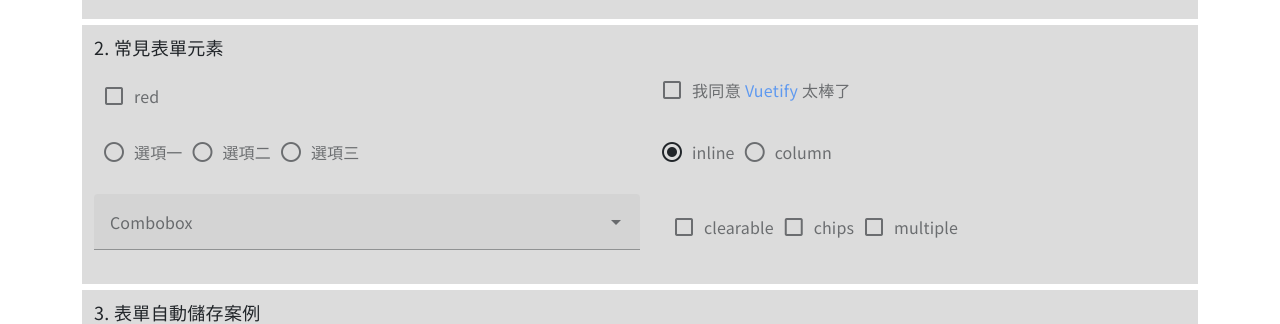
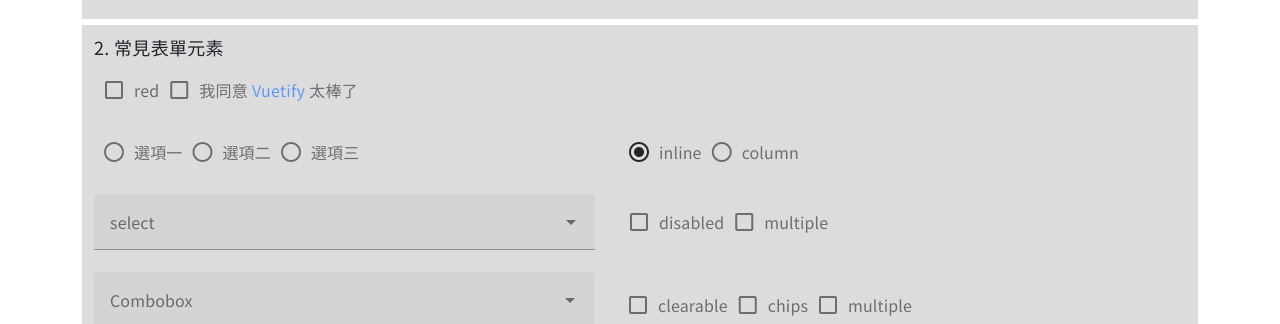
Before and after one commit to MizuYang/vuetify, a Vue app: page /#/demo4 in a window 1280 px wide. Shown: the part 359-683 px from the top of the page. Built offline with nearby package versions, Linux system fonts and the light colour scheme.

Commit message:
新增 常見表單元素: select

```diff
--- a/src/components/demo4/D2.vue
+++ b/src/components/demo4/D2.vue
@@ -1,7 +1,8 @@
 <template>
   <section>
     <!-- checkbox -->
-    <div class="row row-cols-2">
+    <div class="d-flex">
+      <div>
         <v-checkbox
           v-model="checkbox"
           label="red"
@@ -9,6 +10,8 @@
           value="red"
           hide-details
         ></v-checkbox>
+      </div>
+      <div class="d-flex align-items-center">
         <v-checkbox v-model="checkbox">
           <template v-slot:label>
             <div>
@@ -31,9 +34,11 @@
           </template>
         </v-checkbox>
       </div>
+    </div>
 
     <!-- radio -->
     <div class="row row-cols-2">
+      <div style="width:525px;">
         <v-radio-group v-model="radios"
                        :inline="direction==='inline'"
                        :column="direction==='column'">
@@ -41,6 +46,7 @@
           <v-radio label="選項二" value="2"></v-radio>
           <v-radio label="選項三" value="3"></v-radio>
         </v-radio-group>
+      </div>
 
       <!-- 配置 -->
       <div>
@@ -51,9 +57,31 @@
       </div>
     </div>
 
+    <!-- select -->
+    <div class="row row-cols-2">
+      <div style="width:525px;">
+        <v-select
+          :items="['米知', '小明', '周杰倫']"
+          :disabled="selectOptions.disabled===true"
+          :multiple="selectOptions.multiple===true"
+          label="select"
+        ></v-select>
+      </div>
+
+      <!-- 配置 -->
+      <div class="d-flex align-items-center">
+        <div v-for="(value,key) in selectOptions" :key="key">
+          <v-checkbox :label="key"
+                      :value="true"
+                      v-model="selectOptions[key]"></v-checkbox>
+                      <!-- v-model="selectOptions.disabled"></v-checkbox> -->
+        </div>
+      </div>
+    </div>
+
     <!-- combobox 下拉、輸入框 -->
     <div class="d-flex align-items-center">
-      <div class="w-50 me-10">
+      <div class="me-10" style="width:500px;">
         <v-combobox
           label="Combobox"
           :items="['California', 'Colorado', 'Florida', 'Georgia', 'Texas', 'Wyoming']"
@@ -90,6 +118,10 @@ const comboboxOptions = ref({
 })
 const radios = ref('')
 const direction = ref('inline') // inline, column
+const selectOptions = ref({
+  disabled: false,
+  multiple: false
+})
 
 </script>
 
```
Lines whose indentation alone changed are shown as unchanged.
